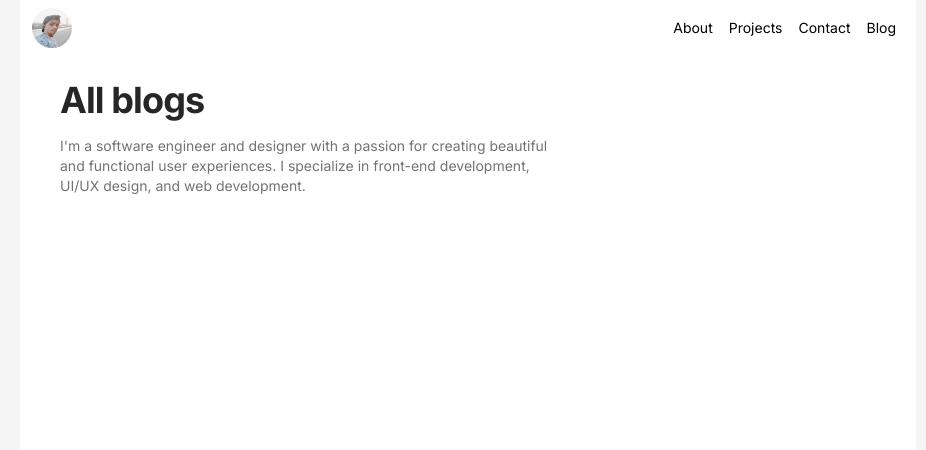
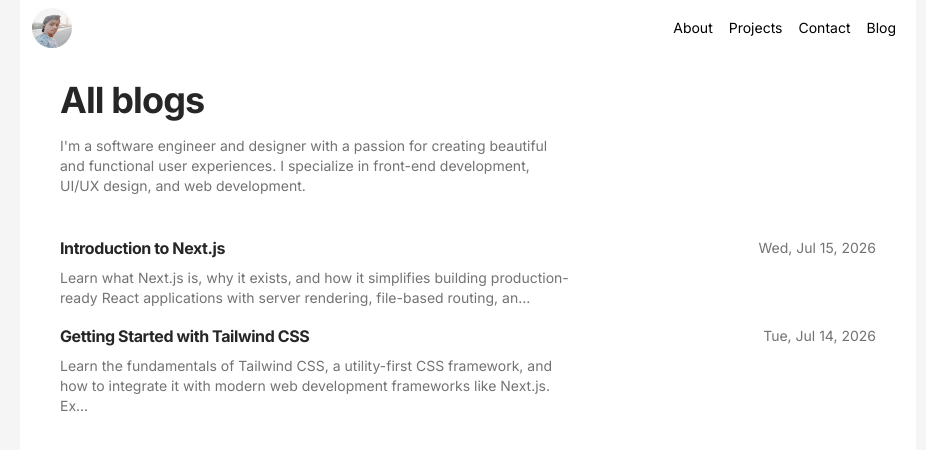
Before and after one commit to Kise07/yt-framer-motion, a Next.js app in the folder minimal-portfolio-with-motion-7/: page /blog in a window 1280 px wide. Shown: the top 450 px of the page, without its empty margins (172-1098 px from the left). Built offline with nearby package versions, Linux system fonts and the light colour scheme.

Commit message:
feat: all-blog-done

```diff
--- a/minimal-portfolio-with-motion-7/app/blog/page.tsx
+++ b/minimal-portfolio-with-motion-7/app/blog/page.tsx
@@ -1,5 +1,7 @@
 import { Container } from "@/app/components/container";
 import { Metadata } from "next";
+import { getBlogs } from "../utils/mdx";
+import Link from "next/link";
 
 export const metadata: Metadata = {
   title: "All blogs - Sebas",
@@ -7,7 +9,12 @@ export const metadata: Metadata = {
     "All my general wisdom and thoughts about software engineering, design, and life.",
 };
 
-export default function blogspage() {
+export default async function blogspage() {
+  const allBlogs = await getBlogs();
+
+  const truncate = (str: string, length: number) => {
+    return str.length > length ? str.substring(0, length) + "..." : str;
+  };
   return (
     <div className="flex min-h-screen items-start justify-start">
       <Container className="min-h-[200vh] px-10 md:pt-20 md:pb-10">
@@ -19,6 +26,28 @@ export default function blogspage() {
           beautiful and functional user experiences. I specialize in front-end
           development, UI/UX design, and web development.
         </p>
+        <div className="flex flex-col gap-4 py-10">
+          {allBlogs.map((blog, idx) => (
+            <Link key={idx} href={`/blog/${blog.slug}`}>
+              <div className="flex items-center justify-between">
+                <h2 className="text-primary text-base font-bold tracking-tight">
+                  {blog.title}
+                </h2>
+                <p className="text-secondary text-sm md:text-sm">
+                  {new Date(blog.date).toLocaleDateString("en-us", {
+                    weekday: "short",
+                    year: "numeric",
+                    month: "short",
+                    day: "numeric",
+                  })}
+                </p>
+              </div>
+              <p className="text-secondary max-w-lg pt-2 text-sm md:text-sm">
+                {truncate(blog.description || "", 150)}
+              </p>
+            </Link>
+          ))}
+        </div>
       </Container>
     </div>
   );
--- a/minimal-portfolio-with-motion-7/app/data/introduction-to-nextjs.mdx
+++ b/minimal-portfolio-with-motion-7/app/data/introduction-to-nextjs.mdx
@@ -1,5 +1,5 @@
 ---
-title: "Introduction to Next.js: The React Framework for Production"
+title: "Introduction to Next.js"
 description: "Learn what Next.js is, why it exists, and how it simplifies building production-ready React applications with server rendering, file-based routing, and more."
 image: "/images/next-pic.webp"
 date: "2026-07-15"
--- a/minimal-portfolio-with-motion-7/app/data/tailwindcss-basics.mdx
+++ b/minimal-portfolio-with-motion-7/app/data/tailwindcss-basics.mdx
@@ -1,5 +1,5 @@
 ---
-title: "Getting Started with Tailwind CSS: A Comprehensive Guide for Modern Web Development"
+title: "Getting Started with Tailwind CSS"
 description: "Learn the fundamentals of Tailwind CSS, a utility-first CSS framework, and how to integrate it with modern web development frameworks like Next.js. Explore real-world examples and best practices for building responsive, maintainable, and performant web applications."
 image: "/images/ace-js.webp"
 date: "2026-07-14"
--- a/minimal-portfolio-with-motion-7/app/utils/mdx.ts
+++ b/minimal-portfolio-with-motion-7/app/utils/mdx.ts
@@ -1,6 +1,13 @@
 import { promises as fs } from "fs";
 import { compileMDX } from "next-mdx-remote/rsc";
 import path from "path";
+
+type FrontMatter = {
+  title: string;
+  description: string;
+  date: string;
+  image: string;
+};
 
 export const getSingleBlog = async (slug: string) => {
   try {
@@ -13,12 +20,7 @@ export const getSingleBlog = async (slug: string) => {
       return null;
     }
 
-    const { content, frontmatter } = await compileMDX<{
-      title: string;
-      description: string;
-      image: string;
-      date: string;
-    }>({
+    const { content, frontmatter } = await compileMDX<FrontMatter>({
       source: singleBlog,
       options: {
         parseFrontmatter: true,
@@ -31,3 +33,39 @@ export const getSingleBlog = async (slug: string) => {
     return null;
   }
 };
+
+export const getBlogs = async () => {
+  const files = await fs.readdir(path.join(process.cwd(), "app/data"));
+
+  const allBlogs = (
+    await Promise.all(
+      files.map(async (file) => {
+        const slug = file.replace(/\.mdx$/, "");
+        const frontmatter = await getBlogFrontmatterBySlug(slug);
+        return frontmatter ? { slug, ...frontmatter } : null;
+      }),
+    )
+  ).filter(Boolean) as (FrontMatter & { slug: string })[];
+
+  return allBlogs;
+};
+
+const getBlogFrontmatterBySlug = async (slug: string) => {
+  const singleBlog = await fs.readFile(
+    path.join(process.cwd(), "app/data", `${slug}.mdx`),
+    "utf-8",
+  );
+
+  if (!singleBlog) {
+    return null;
+  }
+
+  const { frontmatter } = await compileMDX<FrontMatter>({
+    source: singleBlog,
+    options: {
+      parseFrontmatter: true,
+    },
+  });
+
+  return frontmatter;
+};
```
